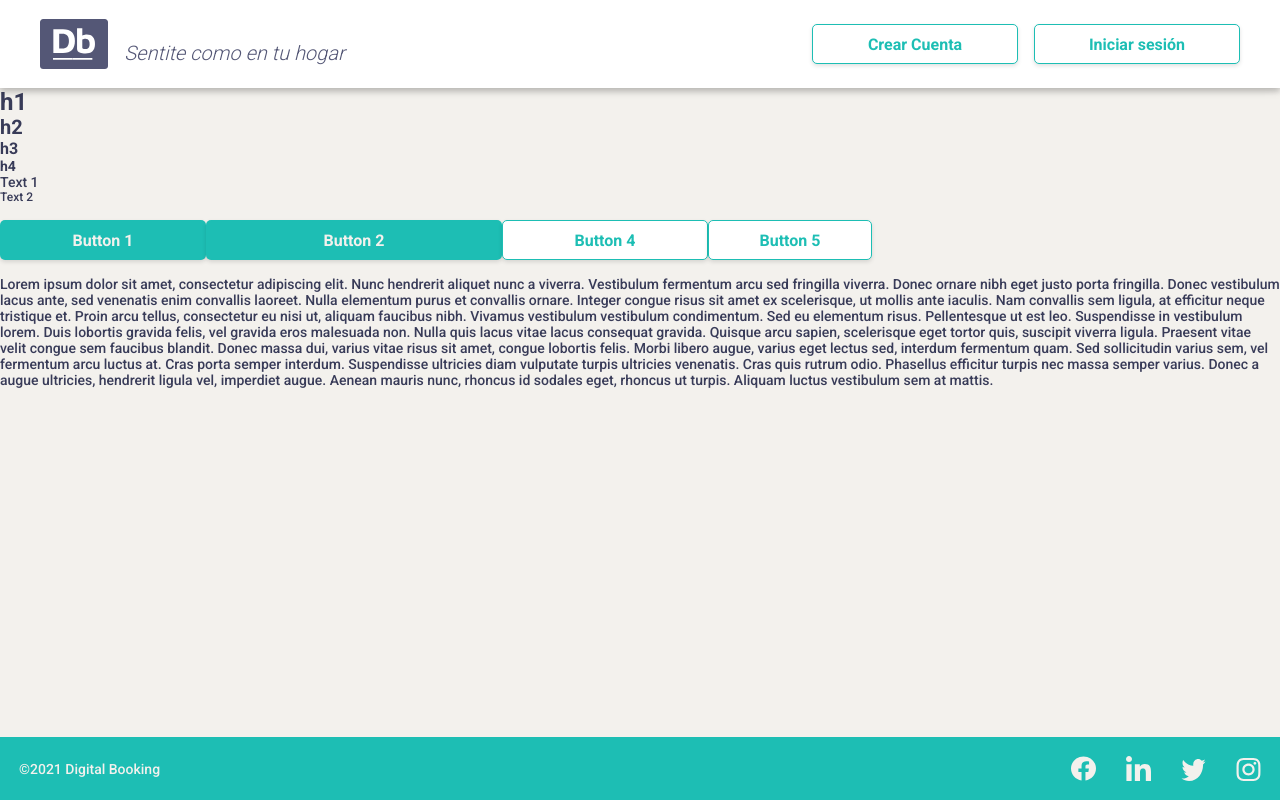
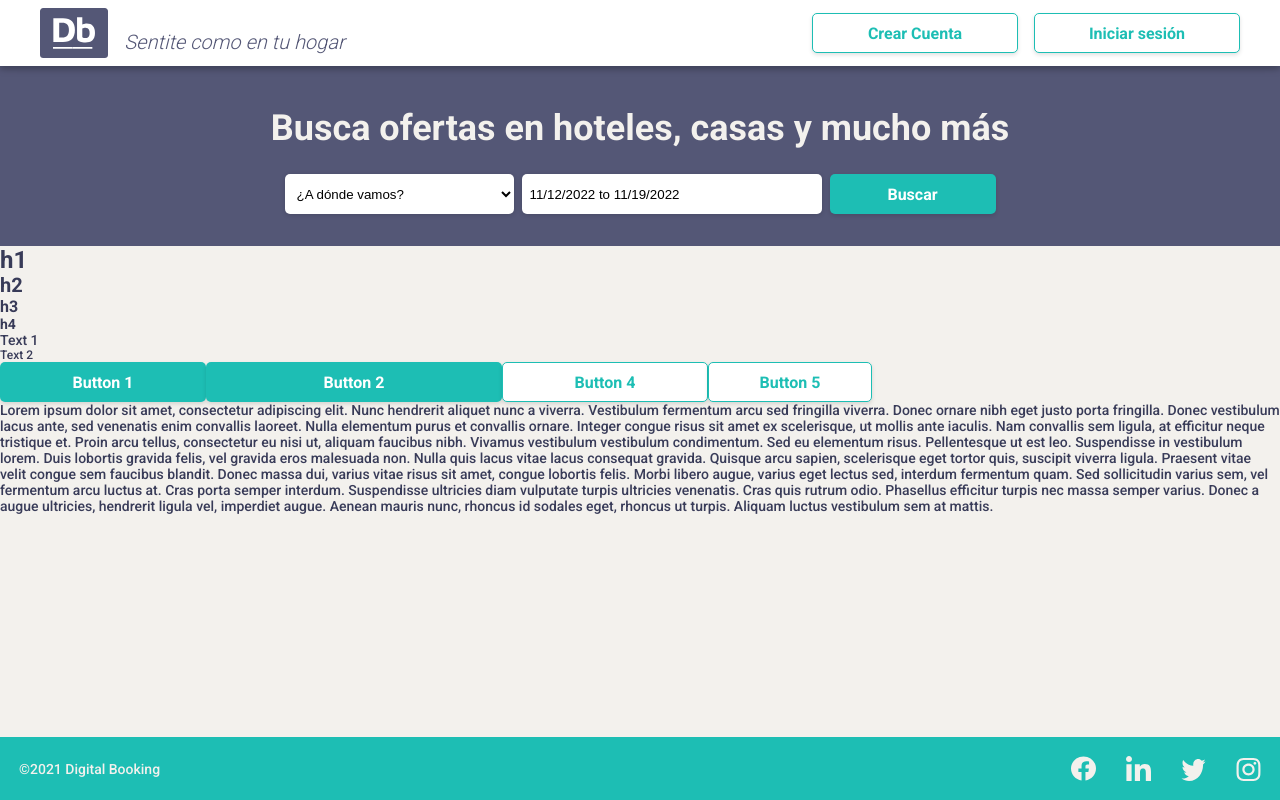
Before and after one commit to honeybadger2788/proyectoRentalCars, a React (Create React App) app in the folder frontend/: page / in a window 1280 px wide. Built offline with nearby package versions, Linux system fonts and the light colour scheme.

Commit message:
Resolve "Implementación template bloque buscador"

```diff
--- a/frontend/package.json
+++ b/frontend/package.json
@@ -6,8 +6,11 @@
     "@testing-library/jest-dom": "^5.16.5",
     "@testing-library/react": "^13.4.0",
     "@testing-library/user-event": "^13.5.0",
+    "date-fns": "^2.29.3",
     "react": "^18.2.0",
+    "react-date-range": "^1.4.0",
     "react-dom": "^18.2.0",
+    "react-hook-form": "^7.38.0",
     "react-router-dom": "^6.4.2",
     "react-scripts": "5.0.1",
     "web-vitals": "^2.1.4"
@@ -35,5 +38,8 @@
       "last 1 firefox version",
       "last 1 safari version"
     ]
+  },
+  "devDependencies": {
+    "prettier": "2.7.1"
   }
 }
--- /dev/null
+++ b/frontend/src/components/SearchLayout/DateRangePicker/DateRangePicker.js
@@ -0,0 +1,117 @@
+import React from 'react';
+import { useEffect, useRef, useState } from 'react';
+import { DateRange } from 'react-date-range';
+import styles from './DateRangePicker.module.css';
+import { addDays } from 'date-fns';
+import format from 'date-fns/format';
+import 'react-date-range/dist/styles.css';
+import 'react-date-range/dist/theme/default.css';
+
+export default function DateRangeComp() {
+  // date state
+  const [range, setRange] = useState([
+    {
+      startDate: new Date(),
+      endDate: addDays(new Date(), 7),
+      key: 'selection',
+    },
+  ]);
+
+  //Screen Size
+  const [mobileScreen, setMobileScreen] = useState(false);
+
+  useEffect(() => {
+    if (window.innerWidth > 425) {
+      setMobileScreen(false);
+    } else if (window.innerWidth < 425) {
+      setMobileScreen(true);
+    }
+  }, []);
+
+  useEffect(() => {
+    const handleResize = () => {
+      if (window.innerWidth > 425) {
+        setMobileScreen(false);
+      } else if (window.innerWidth < 425) {
+        setMobileScreen(true);
+      }
+    };
+    window.addEventListener('resize', handleResize);
+    return () => {
+      window.removeEventListener('resize', handleResize);
+    };
+  }, []);
+
+  // open close
+  const [open, setOpen] = useState(false);
+
+  // get the target element to toggle
+  const refOne = useRef(null);
+
+  useEffect(() => {
+    // event listeners
+    document.addEventListener('keydown', hideOnEscape, true);
+    document.addEventListener('click', hideOnClickOutside, true);
+  }, []);
+
+  // hide dropdown on ESC press
+  const hideOnEscape = (e) => {
+    // console.log(e.key)
+    if (e.key === 'Escape') {
+      setOpen(false);
+    }
+  };
+
+  // Hide on outside click
+  const hideOnClickOutside = (e) => {
+    // console.log(refOne.current)
+    // console.log(e.target)
+    if (refOne.current && !refOne.current.contains(e.target)) {
+      setOpen(false);
+    }
+  };
+
+  return (
+    <div className={styles.calendarWrap}>
+      <input
+        value={`${format(range[0].startDate, 'MM/dd/yyyy')} to ${format(
+          range[0].endDate,
+          'MM/dd/yyyy'
+        )}`}
+        readOnly
+        className={styles.input}
+        onClick={() => setOpen((open) => !open)}
+      />
+
+      <div ref={refOne} className={styles.calendarContainer}>
+        {open && mobileScreen && (
+          <DateRange
+            onChange={(item) => setRange([item.selection])}
+            editableDateInputs={true}
+            moveRangeOnFirstSelection={false}
+            ranges={range}
+            months={1}
+            direction="vertical"
+            className={styles.calendarElement}
+            showDateDisplay={false}
+            showMonthAndYearPickers={false}
+          />
+        )}
+
+        {open && !mobileScreen && (
+          <DateRange
+            onChange={(item) => setRange([item.selection])}
+            editableDateInputs={true}
+            moveRangeOnFirstSelection={false}
+            ranges={range}
+            months={2}
+            direction="horizontal"
+            className={styles.calendarElement}
+            showDateDisplay={false}
+            showMonthAndYearPickers={false}
+          />
+        )}
+      </div>
+    </div>
+  );
+}
--- /dev/null
+++ b/frontend/src/components/SearchLayout/DateRangePicker/DateRangePicker.module.css
@@ -0,0 +1,42 @@
+.calendarWrap {
+  position: relative;
+  width: 100%;
+}
+
+.input {
+  /* override of css rule of input in style.css */
+  width: auto;
+  min-width: 300px;
+}
+
+.calendarContainer {
+  display: flex;
+  position: absolute;
+  left: -16px;
+}
+
+.calendarElement {
+  display: flex;
+  justify-content: center;
+  align-items: center;
+  box-shadow: 0px 4px 4px rgba(0, 0, 0, 0.25);
+  border-radius: 0px 0px 5px 5px;
+}
+
+/* LAPTOP */
+
+@media (min-width: 768px) {
+  .calendarContainer {
+    position: absolute;
+    left: 0px;
+  }
+}
+
+/* TABLET */
+
+@media (max-width: 768px) and (min-width: 425px) {
+  .calendarContainer {
+    position: absolute;
+    left: -210px;
+  }
+}
--- /dev/null
+++ b/frontend/src/components/SearchLayout/Search/Search.js
@@ -0,0 +1,41 @@
+import React from 'react';
+import styles from './Search.module.css';
+import DateRangeComp from '../DateRangePicker/DateRangePicker';
+
+export default function Search() {
+  return (
+    <div className={styles.search}>
+      <h1 className={styles.title}>
+        Busca ofertas en hoteles, casas y mucho más
+      </h1>
+      <form>
+        <div className={styles.formContainer}>
+          <div className={styles.container}>
+            <select className={styles.select}>
+              <option selected value="default">
+                ¿A dónde vamos?
+              </option>
+              <option value="bariloche">
+                <p>San Carlos de Bariloche</p>
+                <p>Argentina</p>
+              </option>
+              <option value="bsas">Buenos Aires</option>
+              <option value="mendoza">Mendoza</option>
+              <option value="cordoba">Córdoba</option>
+            </select>
+          </div>
+
+          <div className={styles.container}>
+            <DateRangeComp />
+          </div>
+
+          <div className={styles.buttonContainer}>
+            <button className={styles.button} type="submit">
+              Buscar
+            </button>
+          </div>
+        </div>
+      </form>
+    </div>
+  );
+}
--- /dev/null
+++ b/frontend/src/components/SearchLayout/Search/Search.module.css
@@ -0,0 +1,66 @@
+.search {
+  background-color: var(--secondaryLight);
+  padding: 16px 0px;
+}
+
+.title {
+  color: var(--white);
+  text-align: center;
+  padding: 2rem 0;
+  font-size: 36px;
+}
+
+.formContainer {
+  display: flex;
+  flex-direction: column;
+}
+
+.container {
+  display: flex;
+  flex-direction: column;
+}
+
+.option {
+  flex: 0 2 auto;
+}
+
+.select {
+  height: 40px;
+  background: #ffffff;
+  box-shadow: 0px 1px 5px rgb(0 0 0 / 15%);
+  border-radius: 5px;
+  border: none;
+  padding-left: 0.5rem;
+  margin-bottom: 1rem;
+}
+
+.button {
+  width: 300px;
+}
+
+/* TABLET */
+
+@media (max-width: 768px) and (min-width: 425px) {
+  .formContainer {
+    display: flex;
+    flex-direction: row;
+    gap: 8px;
+  }
+
+  .button {
+    width: 166px;
+  }
+}
+
+/* LAPTOP */
+@media (min-width: 769px) {
+  .formContainer {
+    display: flex;
+    flex-direction: row;
+    gap: 8px;
+  }
+
+  .button {
+    width: 166px;
+  }
+}
--- a/frontend/src/styles/theme.css
+++ b/frontend/src/styles/theme.css
@@ -89,7 +89,15 @@ video {
   font-size: 100%;
   font: inherit;
   vertical-align: baseline;
+  box-sizing: border-box;
 }
+
+*,
+*:before,
+*:after {
+  box-sizing: inherit;
+}
+
 /* HTML5 display-role reset for older browsers */
 article,
 aside,
@@ -174,7 +182,7 @@ p.small-text {
 
 button {
   background: var(--primary);
-  color: var(--white);
+  color: white;
   font-family: 'Roboto';
   font-size: 1rem;
   font-weight: 700;
@@ -185,7 +193,6 @@ button {
   width: 206px;
   border-radius: 5px;
   border: none;
-  margin: 1rem 0;
 }
 
 button > a {
--- a/frontend/src/views/Home/Home.js
+++ b/frontend/src/views/Home/Home.js
@@ -1,6 +1,8 @@
+import Search from '../../components/SearchLayout/Search/Search'
 function Home() {
   return (
     <>
+      <Search/>
       <h1>h1</h1>
       <h2>h2</h2>
       <h3>h3</h3>
```
Also changed, not shown: frontend/.prettierrc.json (added), 2 other files (tests, documents, lock files or other folders).
